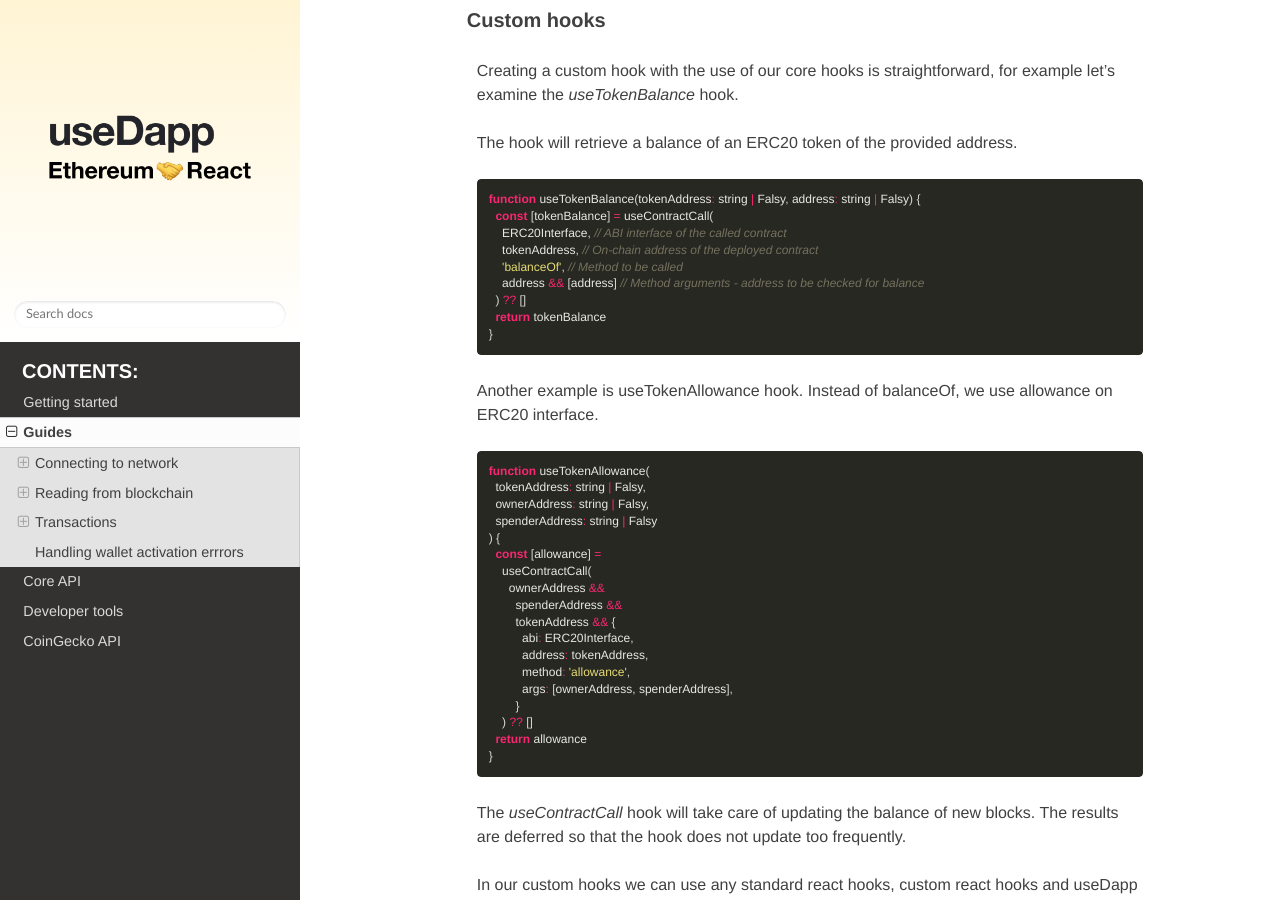
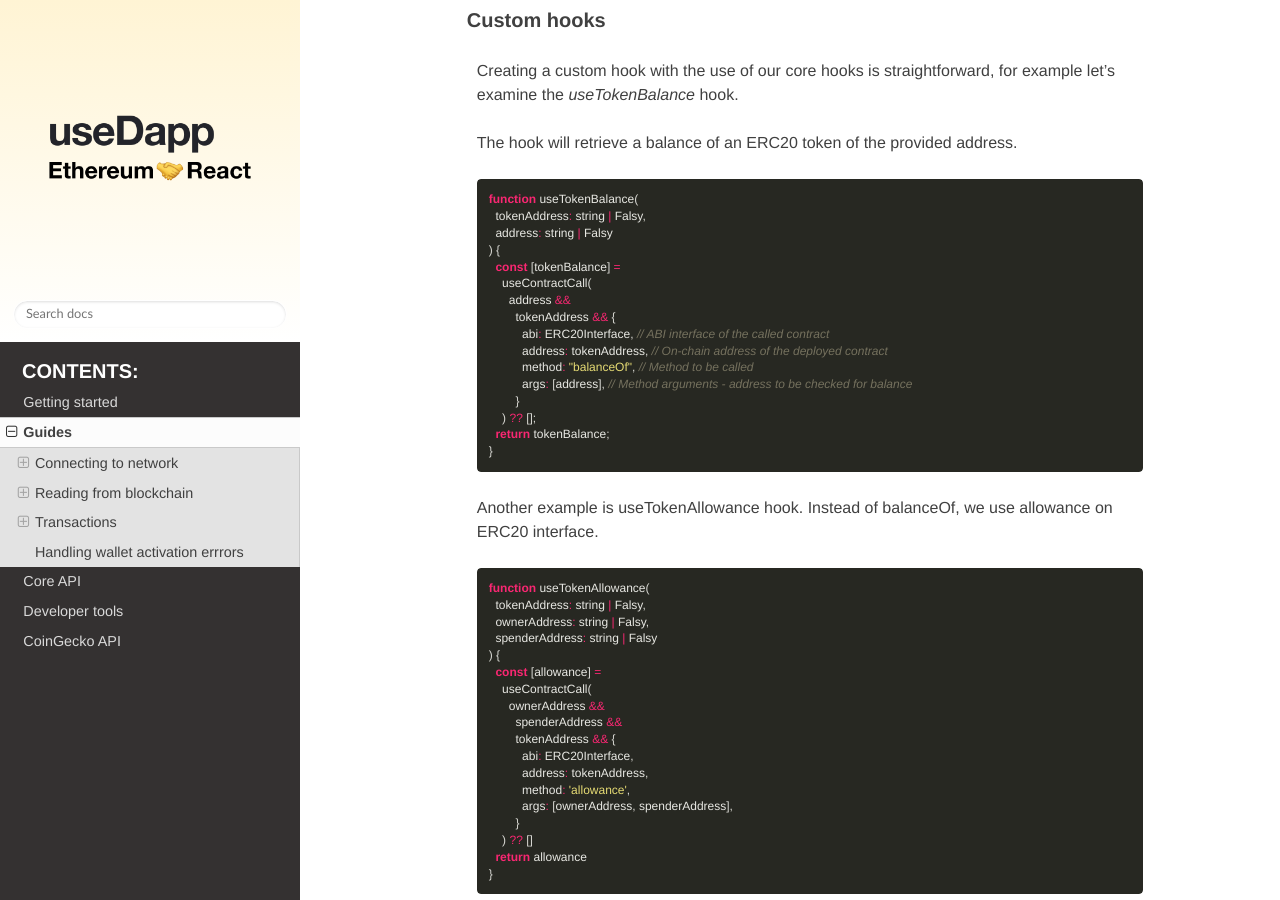
Before and after one commit to truth023/useDApp, a Sphinx documentation site: the page built from docs/source/guide.rst, in a window 1280 px wide and 900 px high, scrolled down 2682 px. Built offline with Sphinx 7.4.7 and the Read the Docs theme 2.0.0, drawn with Linux system fonts in a browser that asks for light colours; some of the changed lines change nothing that is shown.

Commit message:
Fix docs: useTokenBalance custom hook example (#374)
The previous example seems to be outdated.

```diff
--- a/docs/source/guide.rst
+++ b/docs/source/guide.rst
@@ -132,14 +132,21 @@ The hook will retrieve a balance of an ERC20 token of the provided address.
 
 .. code-block:: javascript
 
-  function useTokenBalance(tokenAddress: string | Falsy, address: string | Falsy) {
-    const [tokenBalance] = useContractCall(
-      ERC20Interface, // ABI interface of the called contract
-      tokenAddress, // On-chain address of the deployed contract
-      'balanceOf', // Method to be called
-      address && [address] // Method arguments - address to be checked for balance
-    ) ?? []
-    return tokenBalance
+  function useTokenBalance(
+    tokenAddress: string | Falsy,
+    address: string | Falsy
+  ) {
+    const [tokenBalance] =
+      useContractCall(
+        address &&
+          tokenAddress && {
+            abi: ERC20Interface, // ABI interface of the called contract
+            address: tokenAddress, // On-chain address of the deployed contract
+            method: "balanceOf", // Method to be called
+            args: [address], // Method arguments - address to be checked for balance
+          }
+      ) ?? [];
+    return tokenBalance;
   }
 
 Another example is useTokenAllowance hook. Instead of balanceOf, we use allowance on ERC20 interface.
```
